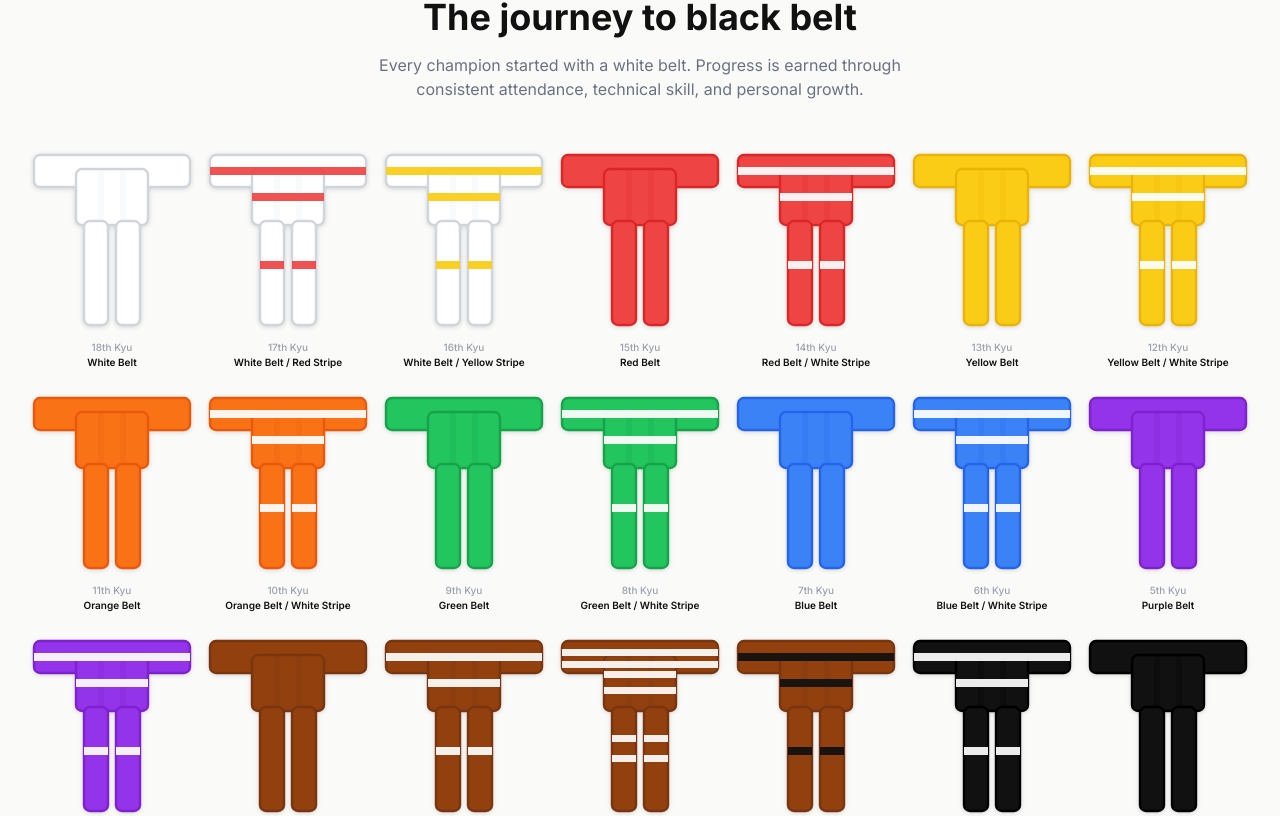
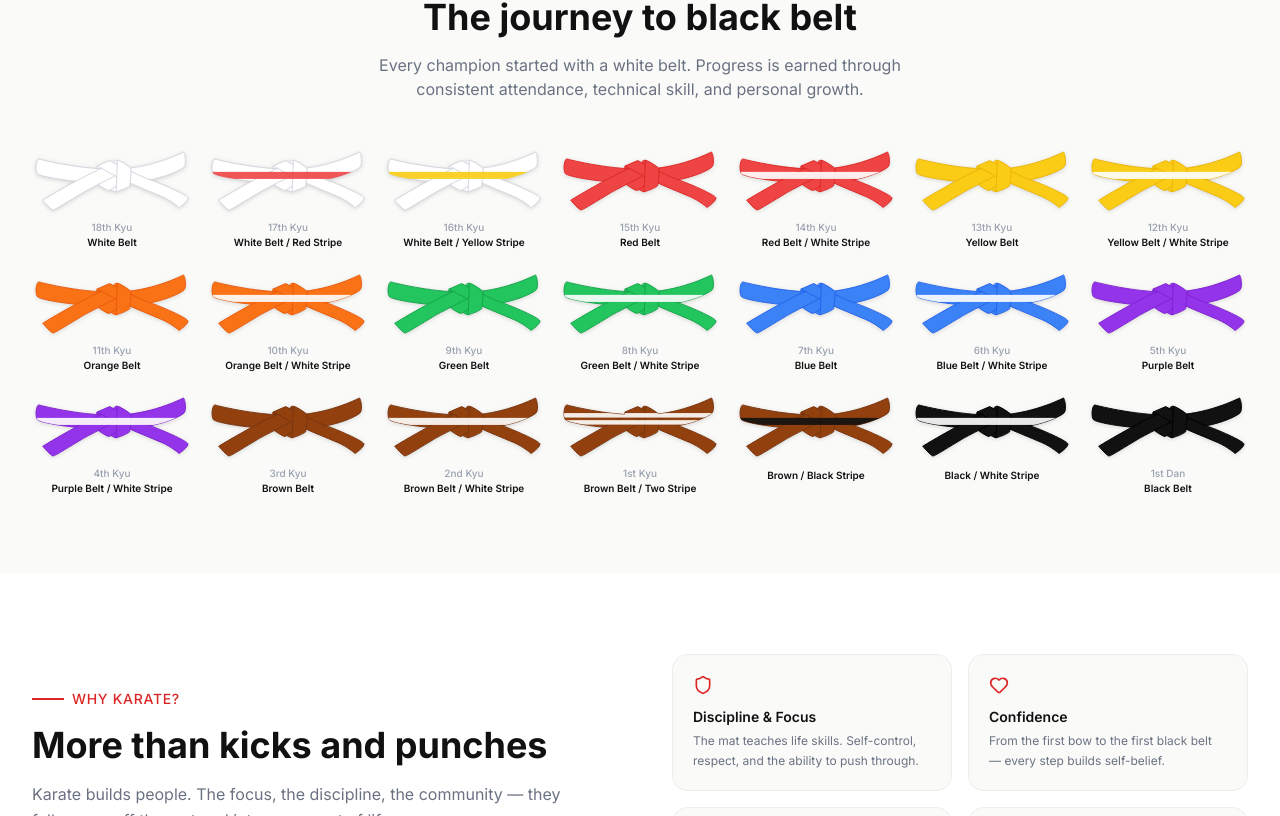
Before and after one commit to anthonieveritt-afk/forza-karate-website, a Next.js app: page / in a window 1280 px wide. Shown: the part 1664-2480 px from the top of the page. Built offline with nearby package versions, Linux system fonts and the light colour scheme.

Commit message:
BeltIcon: realistic curved belt shape from reference SVG with clip-path stripe

```diff
--- a/components/ui/BeltIcon.tsx
+++ b/components/ui/BeltIcon.tsx
@@ -1,3 +1,7 @@
+'use client'
+
+import { useId } from 'react'
+
 interface BeltIconProps {
   color: string
   border: string
@@ -6,66 +10,68 @@ interface BeltIconProps {
 }
 
 export default function BeltIcon({ color, border, stripe, doubleStripe }: BeltIconProps) {
-  const foldOpacity = color === '#ffffff' ? '0.12' : '0.20'
+  const uid = useId().replace(/:/g, '')
+
+  // All belt paths from reference SVG (viewBox 145.5 205.5 500 200)
+  const beltPaths = [
+    // Knot loop detail
+    "M348.15,259.254c0,0-1.476,4.952,0.21,7.375s24.86,1.791,24.86,1.791l-11.27-10.22L348.15,259.254z",
+    // Main belt band
+    "M165.938,236.398c0,0,119.181,32.087,233.778,32.087c114.599,0,214.68-51.188,218.501-53.479c3.818-2.292,12.986,38.963,0.765,48.131c-12.225,9.168-80.983,48.896-216.208,48.896c-135.227,0-233.016-21.393-239.893-29.032C156.005,275.361,156.005,244.802,165.938,236.398z",
+    // Knot right junction
+    "M408.12,339.536c0,0-22.156-6.111-28.268-21.393c-6.111-15.278,58.827-29.795,58.827-29.795l-6.112,31.324L408.12,339.536z",
+    // Knot centre
+    "M351.585,315.852c0,0,30.561,21.393,35.144,19.101c4.584-2.292,58.827-36.671,58.827-36.671l-45.84-33.616l-50.423,38.2L351.585,315.852z",
+    // Left tail
+    "M178.924,365.513c0,0,125.293-76.398,200.929-106.959c75.635-30.56,30.561,29.031,30.561,29.031s-78.69,38.199-110.779,57.299c-32.088,19.101-81.745,50.424-87.857,51.188C205.664,396.835,178.924,365.513,178.924,365.513z",
+    // Small knot piece
+    "M412.073,240.503c0,0-5.29-1.851-14.146,8.46c-8.856,10.313,15.07,8.197,15.07,8.197L412.073,240.503z",
+    // Right tail
+    "M388.256,241.746c0,0,94.734,49.659,127.587,60.354c32.851,10.696,113.832,46.604,116.889,55.771s-27.503,30.559-27.503,30.559s-23.685-21.391-54.243-34.379c-30.56-12.986-83.273-34.379-112.306-48.131c-29.031-13.751-89.388-47.367-89.388-47.367L388.256,241.746z",
+    // Knot body
+    "M411.94,240.982c0,0-2.292,92.442-4.584,97.026c-2.293,4.584,42.783-12.988,43.546-18.336c0.765-5.349,6.877-50.423,2.293-55.007S416.523,238.69,411.94,240.982z",
+  ]
+
+  const clipId = `belt-clip-${uid}`
 
   return (
     <svg
-      viewBox="0 0 80 92"
+      viewBox="145.5 205.5 500 200"
       xmlns="http://www.w3.org/2000/svg"
       className="w-full h-auto drop-shadow-sm"
       aria-hidden="true"
     >
-      {/* ── Horizontal wrap (belt around the waist) ── */}
-      <rect x="1" y="3" width="78" height="16" rx="3"
-        fill={color} stroke={border} strokeWidth="1.2" />
+      <defs>
+        <clipPath id={clipId}>
+          {beltPaths.map((d, i) => (
+            <path key={i} d={d} />
+          ))}
+        </clipPath>
+      </defs>
 
-      {/* ── Knot (front centre, overlaps the wrap) ── */}
-      <rect x="22" y="10" width="36" height="28" rx="3"
-        fill={color} stroke={border} strokeWidth="1.2" />
+      {/* Belt body — all paths filled with belt colour */}
+      <g fill={color} stroke={border} strokeWidth="3" strokeLinejoin="round">
+        {beltPaths.map((d, i) => (
+          <path key={i} d={d} />
+        ))}
+      </g>
 
-      {/* Knot fold lines */}
-      <rect x="33" y="10" width="3" height="28" rx="1"
-        fill={border} opacity={foldOpacity} />
-      <rect x="44" y="10" width="3" height="28" rx="1"
-        fill={border} opacity={foldOpacity} />
-
-      {/* ── Left tail hanging down ── */}
-      <rect x="26" y="36" width="12" height="52" rx="3"
-        fill={color} stroke={border} strokeWidth="1.2" />
-
-      {/* ── Right tail hanging down ── */}
-      <rect x="42" y="36" width="12" height="52" rx="3"
-        fill={color} stroke={border} strokeWidth="1.2" />
-
-      {/* ── Single stripe ── */}
+      {/* Single stripe — horizontal band clipped to belt shape */}
       {stripe && !doubleStripe && (
-        <>
-          {/* Wrap */}
-          <rect x="1"  y="9"  width="78" height="4" fill={stripe} opacity="0.92" />
-          {/* Knot */}
-          <rect x="22" y="22" width="36" height="4" fill={stripe} opacity="0.92" />
-          {/* Left tail */}
-          <rect x="26" y="56" width="12" height="4" fill={stripe} opacity="0.92" />
-          {/* Right tail */}
-          <rect x="42" y="56" width="12" height="4" fill={stripe} opacity="0.92" />
-        </>
+        <rect
+          x="145.5" y="277" width="500" height="22"
+          fill={stripe} opacity="0.9"
+          clipPath={`url(#${clipId})`}
+        />
       )}
 
-      {/* ── Double stripe ── */}
+      {/* Double stripe — two horizontal bands */}
       {stripe && doubleStripe && (
         <>
-          {/* Wrap */}
-          <rect x="1"  y="7"  width="78" height="3.5" fill={stripe} opacity="0.92" />
-          <rect x="1"  y="13" width="78" height="3.5" fill={stripe} opacity="0.92" />
-          {/* Knot */}
-          <rect x="22" y="18" width="36" height="3.5" fill={stripe} opacity="0.92" />
-          <rect x="22" y="26" width="36" height="3.5" fill={stripe} opacity="0.92" />
-          {/* Left tail */}
-          <rect x="26" y="50" width="12" height="3.5" fill={stripe} opacity="0.92" />
-          <rect x="26" y="60" width="12" height="3.5" fill={stripe} opacity="0.92" />
-          {/* Right tail */}
-          <rect x="42" y="50" width="12" height="3.5" fill={stripe} opacity="0.92" />
-          <rect x="42" y="60" width="12" height="3.5" fill={stripe} opacity="0.92" />
+          <rect x="145.5" y="262" width="500" height="14"
+            fill={stripe} opacity="0.9" clipPath={`url(#${clipId})`} />
+          <rect x="145.5" y="284" width="500" height="14"
+            fill={stripe} opacity="0.9" clipPath={`url(#${clipId})`} />
         </>
       )}
     </svg>
```
